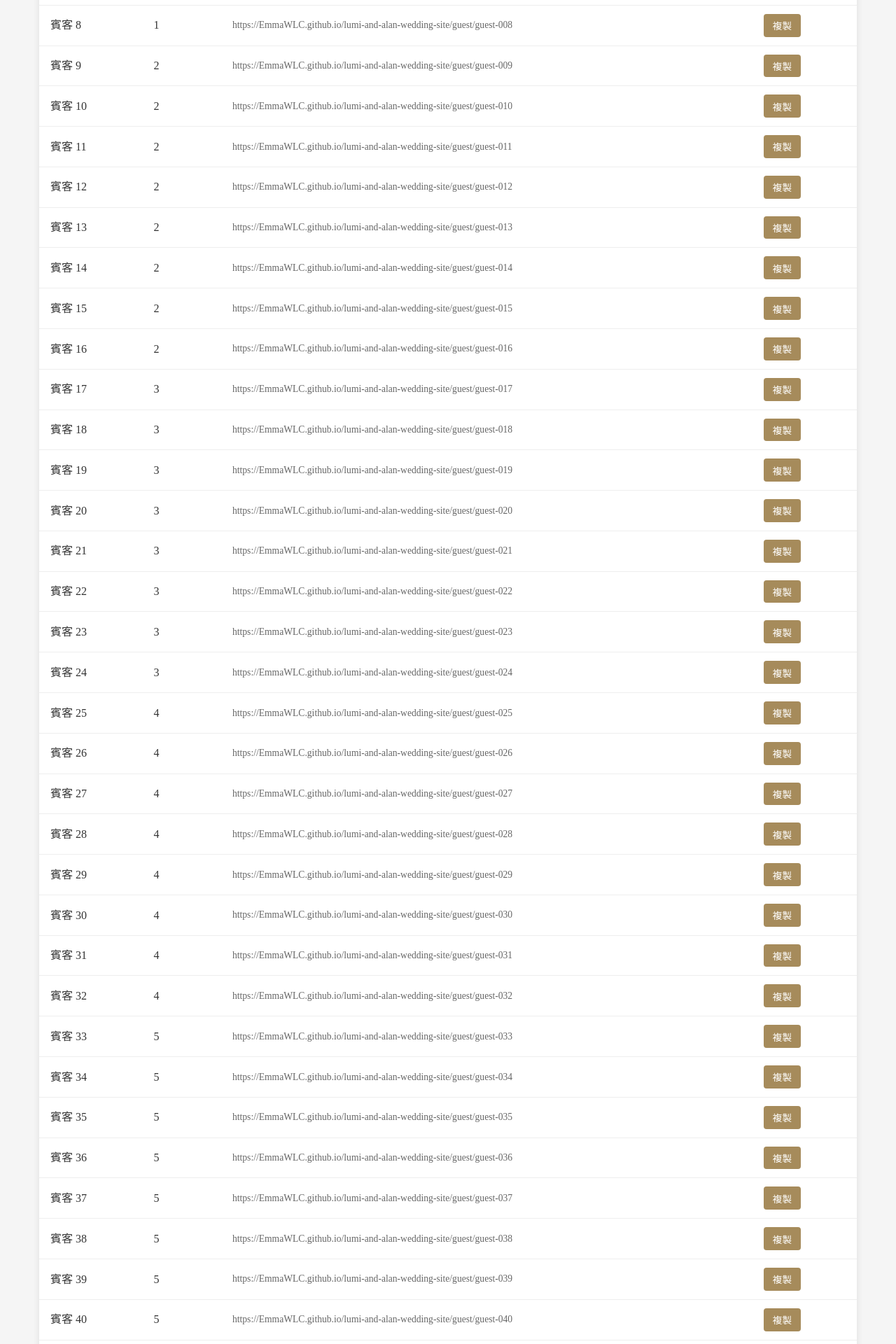
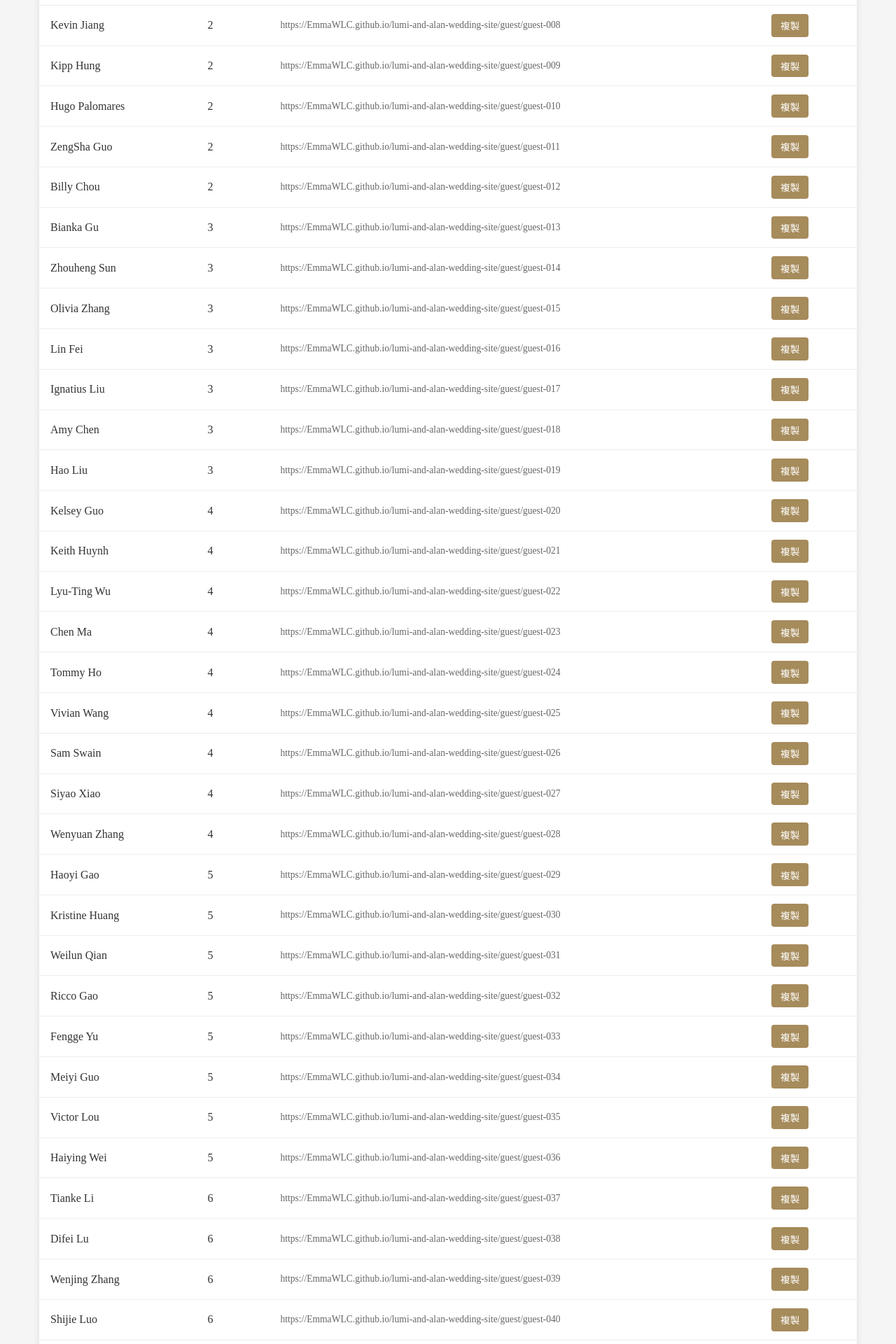
Before and after one commit to EmmaWLC/lumi-and-alan-wedding-site, a React (Vite) app: page /admin in a window 1280 px wide. Shown: the part 760-2680 px from the top of the page at 70% size. Built offline with nearby package versions, Linux system fonts and the light colour scheme; a web font is replaced by a local one.

Commit message:
chore: update guest list

```diff
--- a/src/data/guests.js
+++ b/src/data/guests.js
@@ -3,95 +3,71 @@
 
 export const guests = [
     // 第 1 桌
-    { id: 'guest-001', name: '賓客 1', table: 1 },
-    { id: 'guest-002', name: '賓客 2', table: 1 },
-    { id: 'guest-003', name: '賓客 3', table: 1 },
-    { id: 'guest-004', name: '賓客 4', table: 1 },
-    { id: 'guest-005', name: '賓客 5', table: 1 },
-    { id: 'guest-006', name: '賓客 6', table: 1 },
-    { id: 'guest-007', name: '賓客 7', table: 1 },
-    { id: 'guest-008', name: '賓客 8', table: 1 },
+    { id: 'guest-001', team: 'Sir Ollie', table: 1, local: 'no', name: 'Lumi Dad' },
+    { id: 'guest-002', team: 'Sir Ollie', table: 1, local: 'no', name: 'Lumi Mom' },
+    { id: 'guest-003', team: 'Sir Ollie', table: 1, local: 'no', name: 'Alan Dad' },
+    { id: 'guest-004', team: 'Sir Ollie', table: 1, local: 'no', name: 'Alan Mom' },
+    { id: 'guest-005', team: 'Sir Ollie', table: 1, local: 'no', name: 'Alan Brother' },
+    { id: 'guest-006', team: 'Sir Ollie', table: 1, local: 'no', name: 'Alan Grandma' },
     // 第 2 桌
-    { id: 'guest-009', name: '賓客 9', table: 2 },
-    { id: 'guest-010', name: '賓客 10', table: 2 },
-    { id: 'guest-011', name: '賓客 11', table: 2 },
-    { id: 'guest-012', name: '賓客 12', table: 2 },
-    { id: 'guest-013', name: '賓客 13', table: 2 },
-    { id: 'guest-014', name: '賓客 14', table: 2 },
-    { id: 'guest-015', name: '賓客 15', table: 2 },
-    { id: 'guest-016', name: '賓客 16', table: 2 },
+    { id: 'guest-007', team: 'Captain Ollie', table: 2, local: 'yes', name: 'Peggy He' },
+    { id: 'guest-008', team: 'Captain Ollie', table: 2, local: 'yes', name: 'Kevin Jiang' },
+    { id: 'guest-009', team: 'Captain Ollie', table: 2, local: 'yes', name: 'Kipp Hung' },
+    { id: 'guest-010', team: 'Captain Ollie', table: 2, local: 'yes', name: 'Hugo Palomares' },
+    { id: 'guest-011', team: 'Captain Ollie', table: 2, local: 'yes', name: 'ZengSha Guo' },
+    { id: 'guest-012', team: 'Captain Ollie', table: 2, local: 'no', name: 'Billy Chou' },
     // 第 3 桌
-    { id: 'guest-017', name: '賓客 17', table: 3 },
-    { id: 'guest-018', name: '賓客 18', table: 3 },
-    { id: 'guest-019', name: '賓客 19', table: 3 },
-    { id: 'guest-020', name: '賓客 20', table: 3 },
-    { id: 'guest-021', name: '賓客 21', table: 3 },
-    { id: 'guest-022', name: '賓客 22', table: 3 },
-    { id: 'guest-023', name: '賓客 23', table: 3 },
-    { id: 'guest-024', name: '賓客 24', table: 3 },
+    { id: 'guest-013', team: 'Court Bard Ollie', table: 3, local: 'yes', name: 'Bianka Gu' },
+    { id: 'guest-014', team: 'Court Bard Ollie', table: 3, local: 'yes', name: 'Zhouheng Sun' },
+    { id: 'guest-015', team: 'Court Bard Ollie', table: 3, local: 'yes', name: 'Olivia Zhang' },
+    { id: 'guest-016', team: 'Court Bard Ollie', table: 3, local: 'yes', name: 'Lin Fei' },
+    { id: 'guest-017', team: 'Court Bard Ollie', table: 3, local: 'yes', name: 'Ignatius Liu' },
+    { id: 'guest-018', team: 'Court Bard Ollie', table: 3, local: 'yes', name: 'Amy Chen' },
+    { id: 'guest-019', team: 'Court Bard Ollie', table: 3, local: 'yes', name: 'Hao Liu' },
     // 第 4 桌
-    { id: 'guest-025', name: '賓客 25', table: 4 },
-    { id: 'guest-026', name: '賓客 26', table: 4 },
-    { id: 'guest-027', name: '賓客 27', table: 4 },
-    { id: 'guest-028', name: '賓客 28', table: 4 },
-    { id: 'guest-029', name: '賓客 29', table: 4 },
-    { id: 'guest-030', name: '賓客 30', table: 4 },
-    { id: 'guest-031', name: '賓客 31', table: 4 },
-    { id: 'guest-032', name: '賓客 32', table: 4 },
+    { id: 'guest-020', team: 'Castle Gardener Ollie', table: 4, local: 'no', name: 'Kelsey Guo' },
+    { id: 'guest-021', team: 'Castle Gardener Ollie', table: 4, local: 'no', name: 'Keith Huynh' },
+    { id: 'guest-022', team: 'Castle Gardener Ollie', table: 4, local: 'no', name: 'Lyu-Ting Wu' },
+    { id: 'guest-023', team: 'Castle Gardener Ollie', table: 4, local: 'no', name: 'Chen Ma' },
+    { id: 'guest-024', team: 'Castle Gardener Ollie', table: 4, local: 'no', name: 'Tommy Ho' },
+    { id: 'guest-025', team: 'Castle Gardener Ollie', table: 4, local: 'no', name: 'Vivian Wang' },
+    { id: 'guest-026', team: 'Castle Gardener Ollie', table: 4, local: 'no', name: 'Sam Swain' },
+    { id: 'guest-027', team: 'Castle Gardener Ollie', table: 4, local: 'yes', name: 'Siyao Xiao' },
+    { id: 'guest-028', team: 'Castle Gardener Ollie', table: 4, local: 'yes', name: 'Wenyuan Zhang' },
     // 第 5 桌
-    { id: 'guest-033', name: '賓客 33', table: 5 },
-    { id: 'guest-034', name: '賓客 34', table: 5 },
-    { id: 'guest-035', name: '賓客 35', table: 5 },
-    { id: 'guest-036', name: '賓客 36', table: 5 },
-    { id: 'guest-037', name: '賓客 37', table: 5 },
-    { id: 'guest-038', name: '賓客 38', table: 5 },
-    { id: 'guest-039', name: '賓客 39', table: 5 },
-    { id: 'guest-040', name: '賓客 40', table: 5 },
+    { id: 'guest-029', team: 'Duke Kino', table: 5, local: 'no', name: 'Haoyi Gao' },
+    { id: 'guest-030', team: 'Duke Kino', table: 5, local: 'no', name: 'Kristine Huang' },
+    { id: 'guest-031', team: 'Duke Kino', table: 5, local: 'no', name: 'Weilun Qian' },
+    { id: 'guest-032', team: 'Duke Kino', table: 5, local: 'no', name: 'Ricco Gao' },
+    { id: 'guest-033', team: 'Duke Kino', table: 5, local: 'yes', name: 'Fengge Yu' },
+    { id: 'guest-034', team: 'Duke Kino', table: 5, local: 'yes', name: 'Meiyi Guo' },
+    { id: 'guest-035', team: 'Duke Kino', table: 5, local: 'no', name: 'Victor Lou' },
+    { id: 'guest-036', team: 'Duke Kino', table: 5, local: 'no', name: 'Haiying Wei' },
     // 第 6 桌
-    { id: 'guest-041', name: '賓客 41', table: 6 },
-    { id: 'guest-042', name: '賓客 42', table: 6 },
-    { id: 'guest-043', name: '賓客 43', table: 6 },
-    { id: 'guest-044', name: '賓客 44', table: 6 },
-    { id: 'guest-045', name: '賓客 45', table: 6 },
-    { id: 'guest-046', name: '賓客 46', table: 6 },
-    { id: 'guest-047', name: '賓客 47', table: 6 },
-    { id: 'guest-048', name: '賓客 48', table: 6 },
+    { id: 'guest-037', team: 'Royal Archivist Kino', table: 6, local: 'yes', name: 'Tianke Li' },
+    { id: 'guest-038', team: 'Royal Archivist Kino', table: 6, local: 'yes', name: 'Difei Lu' },
+    { id: 'guest-039', team: 'Royal Archivist Kino', table: 6, local: 'no', name: 'Wenjing Zhang' },
+    { id: 'guest-040', team: 'Royal Archivist Kino', table: 6, local: 'no', name: 'Shijie Luo' },
+    { id: 'guest-041', team: 'Royal Archivist Kino', table: 6, local: 'no', name: 'Yue Yang' },
+    { id: 'guest-042', team: 'Royal Archivist Kino', table: 6, local: 'no', name: 'Menghan Zhang' },
+    { id: 'guest-043', team: 'Royal Archivist Kino', table: 6, local: 'no', name: 'Jianbin Huang' },
+    { id: 'guest-044', team: 'Royal Archivist Kino', table: 6, local: 'yes', name: 'Emma Chen' },
     // 第 7 桌
-    { id: 'guest-049', name: '賓客 49', table: 7 },
-    { id: 'guest-050', name: '賓客 50', table: 7 },
-    { id: 'guest-051', name: '賓客 51', table: 7 },
-    { id: 'guest-052', name: '賓客 52', table: 7 },
-    { id: 'guest-053', name: '賓客 53', table: 7 },
-    { id: 'guest-054', name: '賓客 54', table: 7 },
-    { id: 'guest-055', name: '賓客 55', table: 7 },
-    { id: 'guest-056', name: '賓客 56', table: 7 },
+    { id: 'guest-045', team: 'Alchemy Master Kino', table: 7, local: 'yes', name: 'Shiqiu Sun' },
+    { id: 'guest-046', team: 'Alchemy Master Kino', table: 7, local: 'yes', name: 'Lifeng Wei' },
+    { id: 'guest-047', team: 'Alchemy Master Kino', table: 7, local: 'yes', name: 'Qixin Ding' },
+    { id: 'guest-048', team: 'Alchemy Master Kino', table: 7, local: 'yes', name: 'Zinan Zhang' },
+    { id: 'guest-049', team: 'Alchemy Master Kino', table: 7, local: 'yes', name: 'Han Qiu' },
+    { id: 'guest-050', team: 'Alchemy Master Kino', table: 7, local: 'yes', name: 'Bo Xu' },
+    { id: 'guest-051', team: 'Alchemy Master Kino', table: 7, local: 'yes', name: 'Zeno Xu' },
+    { id: 'guest-052', team: 'Alchemy Master Kino', table: 7, local: 'yes', name: 'Zheru Jin' },
+    { id: 'guest-053', team: 'Alchemy Master Kino', table: 7, local: 'yes', name: 'Jian Li' },
     // 第 8 桌
-    { id: 'guest-057', name: '賓客 57', table: 8 },
-    { id: 'guest-058', name: '賓客 58', table: 8 },
-    { id: 'guest-059', name: '賓客 59', table: 8 },
-    { id: 'guest-060', name: '賓客 60', table: 8 },
-    { id: 'guest-061', name: '賓客 61', table: 8 },
-    { id: 'guest-062', name: '賓客 62', table: 8 },
-    { id: 'guest-063', name: '賓客 63', table: 8 },
-    { id: 'guest-064', name: '賓客 64', table: 8 },
-    // 第 9 桌
-    { id: 'guest-065', name: '賓客 65', table: 9 },
-    { id: 'guest-066', name: '賓客 66', table: 9 },
-    { id: 'guest-067', name: '賓客 67', table: 9 },
-    { id: 'guest-068', name: '賓客 68', table: 9 },
-    { id: 'guest-069', name: '賓客 69', table: 9 },
-    { id: 'guest-070', name: '賓客 70', table: 9 },
-    { id: 'guest-071', name: '賓客 71', table: 9 },
-    { id: 'guest-072', name: '賓客 72', table: 9 },
-    // 第 10 桌
-    { id: 'guest-073', name: '賓客 73', table: 10 },
-    { id: 'guest-074', name: '賓客 74', table: 10 },
-    { id: 'guest-075', name: '賓客 75', table: 10 },
-    { id: 'guest-076', name: '賓客 76', table: 10 },
-    { id: 'guest-077', name: '賓客 77', table: 10 },
-    { id: 'guest-078', name: '賓客 78', table: 10 },
-    { id: 'guest-079', name: '賓客 79', table: 10 },
-    { id: 'guest-080', name: '賓客 80', table: 10 },
+    { id: 'guest-054', team: 'Jester Kino', table: 8, local: 'yes', name: 'Jiwen Wu' },
+    { id: 'guest-055', team: 'Jester Kino', table: 8, local: 'yes', name: 'Wendy Wei' },
+    { id: 'guest-056', team: 'Jester Kino', table: 8, local: 'no', name: 'Yuchong Xiang' },
+    { id: 'guest-057', team: 'Jester Kino', table: 8, local: 'no', name: 'Yichao Wang' },
+    { id: 'guest-058', team: 'Jester Kino', table: 8, local: 'yes', name: 'Tim Yang' },
 ];
 
 // 根據 ID 查找賓客
```
